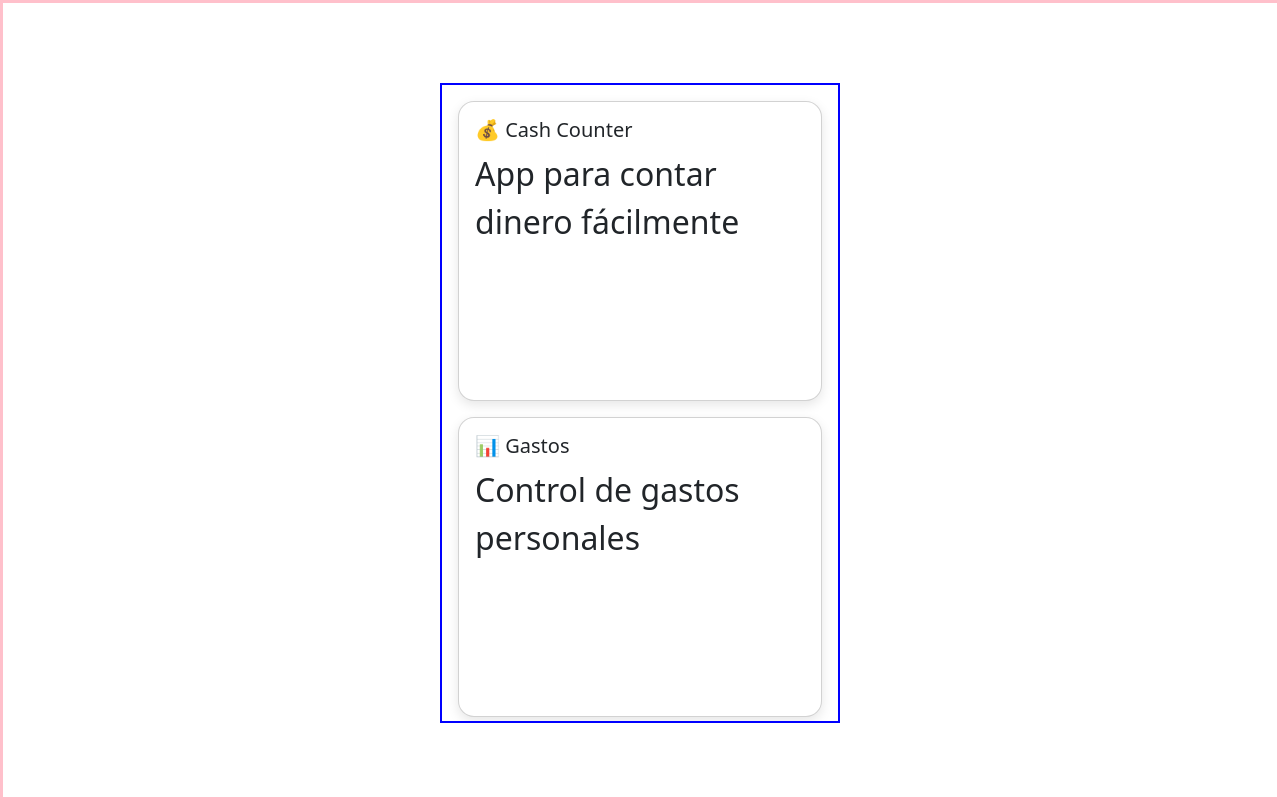
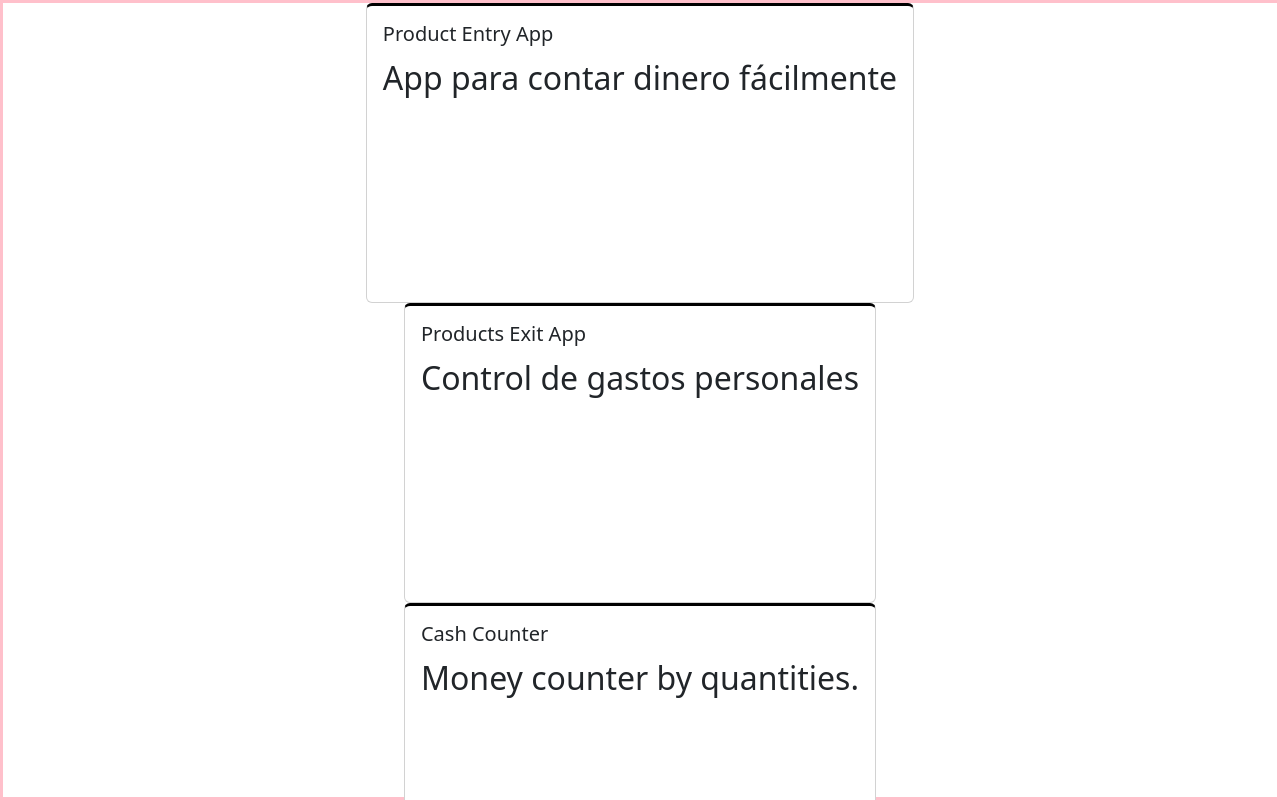
Before and after one commit to ismaelmarot/im-utils-app-v2, a React (Vite) app: page / in a window 1280 px wide. Built offline with nearby package versions, Linux system fonts and the light colour scheme.

Commit message:
restiling

```diff
--- a/src/components/AppCard/AppCard.styled.tsx
+++ b/src/components/AppCard/AppCard.styled.tsx
@@ -2,15 +2,14 @@ import styled from 'styled-components';
 import { Card } from 'react-bootstrap';
 
 export const StyledCard = styled(Card)`
-    border-radius: 1rem;
-    box-shadow: 0 4px 12px rgba(0,0,0,0.1);
+    height: 300px;
+    border-top:3px solid black;
+    font-size: 2rem;
     transition: transform 0.3s ease, box-shadow 0.3s ease;
     cursor: pointer;
-    height: 300px;
-    font-size: 2rem;
 
     .card-wrapper.expanded & {
-        height: 100%;
+        height: 100vh;
         border-radius: 1.5rem;
         box-shadow: 0 12px 40px rgba(0,0,0,0.3);
     }
--- a/src/pages/Home/Home.styled.tsx
+++ b/src/pages/Home/Home.styled.tsx
@@ -1,41 +1,8 @@
 import styled from 'styled-components';
+import { flex } from '../../helpers/setFlex';
 
 export const ContainerStyled = styled.div`
-    display: flex;
-    justify-content: center;
-    align-items: center;
-    height: 100vh;
+    ${flex('column', 'center', 'center')}
     width: 100%;
+    min-height: 100vh;
 `;
-
-export const CardsStack = styled.div`
-    display: flex;
-    flex-direction: column;
-    gap: 1rem;
-    width: 400px;
-    max-height: 80vh;
-    overflow-y: auto;
-    padding: 1rem;
-    box-sizing: border-box;
-    border: 2px solid blue;
-
-    &::-webkit-scrollbar {
-        width: 8px;
-    }
-    &::-webkit-scrollbar-thumb {
-        background: #ccc;
-        border-radius: 4px;
-    }
-    &::-webkit-scrollbar-track {
-        background: transparent;
-    }
-
-    .card-wrapper {
-        transition: transform 0.3s ease;
-        cursor: pointer;
-    }
-
-    .card-wrapper.expanded {
-        transform: scale(1.05);
-    }
-`;
--- a/src/pages/Home/Home.tsx
+++ b/src/pages/Home/Home.tsx
@@ -1,40 +1,31 @@
 import { useState } from 'react';
 import AppCard from '../../components/AppCard/AppCard';
-import { ContainerStyled, CardsStack } from './Home.styled';
+import { ContainerStyled } from './Home.styled';
 
 export default function Home() {
   const [expandedIndex, setExpandedIndex] = useState<number | null>(null);
 
   const apps = [
-    { title: "💰 Cash Counter", description: "App para contar dinero fácilmente" },
-    { title: "📊 Gastos", description: "Control de gastos personales" },
-    { title: "🚗 Autos", description: "Registro de mantenimiento y consumo" },
-    { title: "🚗 Autos", description: "Registro de mantenimiento y consumo" },
-    { title: "🚗 Autos", description: "Registro de mantenimiento y consumo" },
-    { title: "🚗 Autos", description: "Registro de mantenimiento y consumo" },
-    { title: "🚗 Autos", description: "Registro de mantenimiento y consumo" },
-    { title: "🚗 Autos", description: "Registro de mantenimiento y consumo" },
-    { title: "🚗 Autos", description: "Registro de mantenimiento y consumo" },
-    { title: "🚗 Autos", description: "Registro de mantenimiento y consumo" },
+    { title: "Product Entry App", description: "App para contar dinero fácilmente" },
+    { title: "Products Exit App", description: "Control de gastos personales" },
+    { title: "Cash Counter", description: "Money counter by quantities." },
   ];
 
   const handleCardClick = (index: number) => {
-    setExpandedIndex(expandedIndex === index ? null : index); // toggle
+    setExpandedIndex(expandedIndex === index ? null : index);
   };
 
   return (
     <ContainerStyled>
-      <CardsStack>
       {apps.map((app, index) => (
         <div
           key={index}
-            className={`card-wrapper ${expandedIndex === index ? "expanded" : ""}`}
+          className={`card-wrapper ${expandedIndex === index ? 'expanded' : ''}`}
           onClick={() => handleCardClick(index)}
         >
           <AppCard title={app.title} description={app.description} />
         </div>
       ))}
-      </CardsStack>
     </ContainerStyled>
   );
 }
```
Lines whose indentation alone changed are shown as unchanged.
